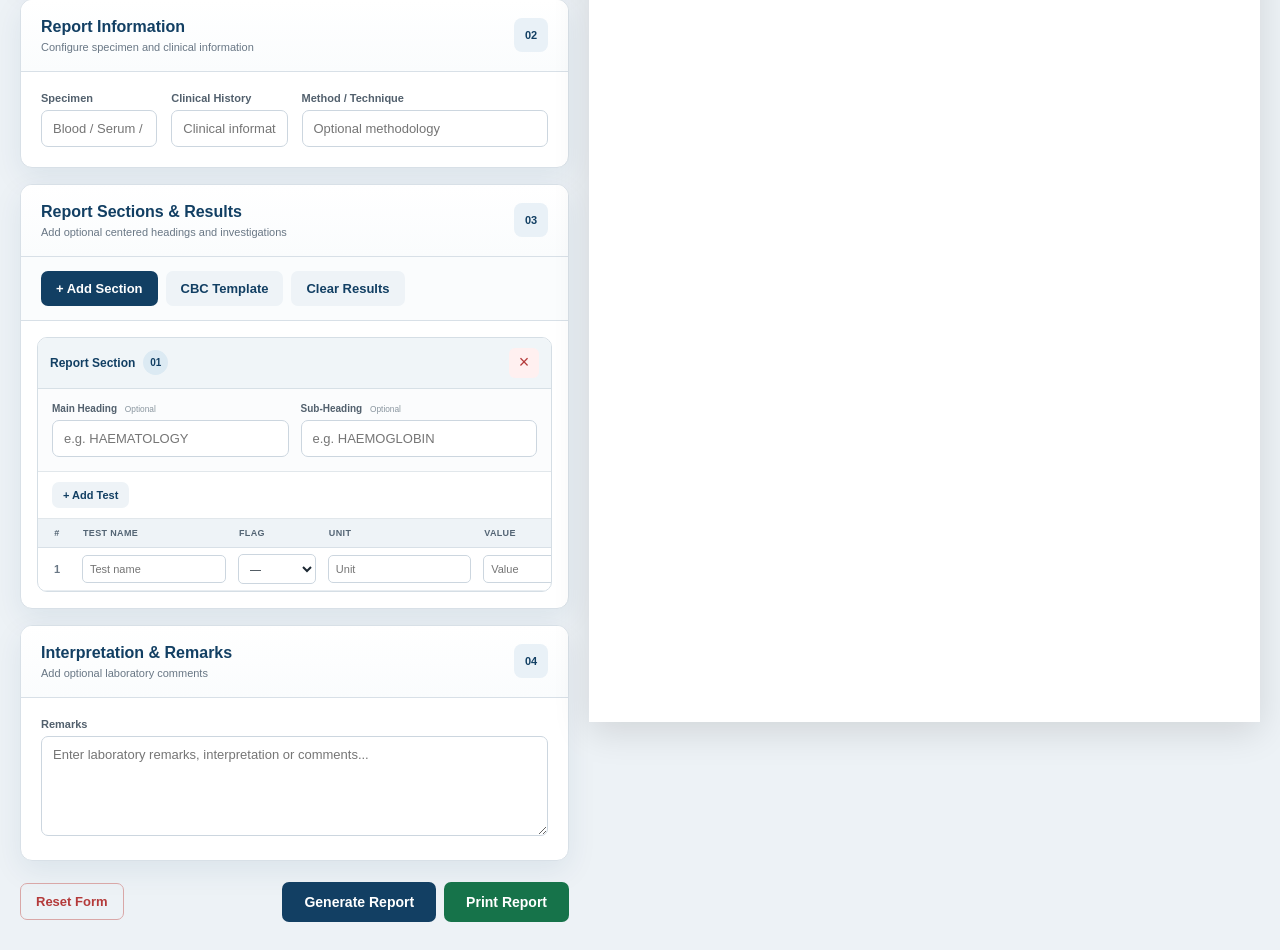
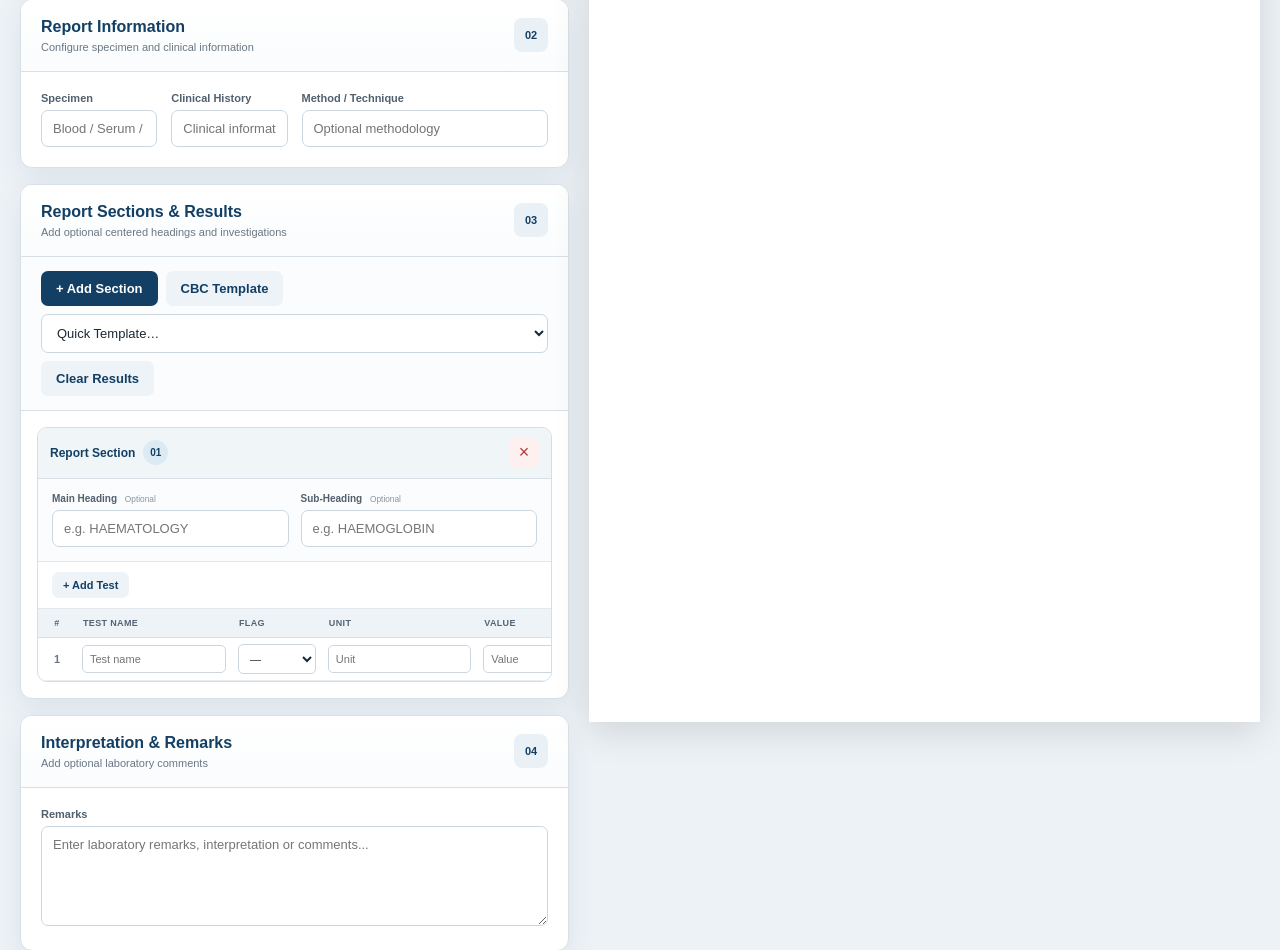
Before and after one commit to shreebalaji767/PATHOLOGY-REPORT-APP, a Flask app: page / in a window 1280 px wide. Shown: the part 510-1460 px from the top of the page. Run offline with Flask 3, Linux system fonts and the light colour scheme.

Commit message:
Add pathology quick template selector

```diff
--- a/templates/index.html
+++ b/templates/index.html
@@ -461,6 +461,20 @@
                     >
                         CBC Template
                     </button>
+
+                    <select
+                        id="quickTemplateSelect"
+                        class="quick-template-select"
+                        aria-label="Quick pathology template"
+                    >
+                        <option value="">Quick Template…</option>
+                        <option value="cbc">Complete Blood Count (CBC)</option>
+                        <option value="lft">Liver Function Test (LFT)</option>
+                        <option value="kft">Kidney Function Test (KFT)</option>
+                        <option value="lipid">Lipid Profile</option>
+                        <option value="thyroid">Thyroid Profile</option>
+                        <option value="urine">Urine Routine / Microscopy</option>
+                    </select>
 
                     <button
                         type="button"
```
